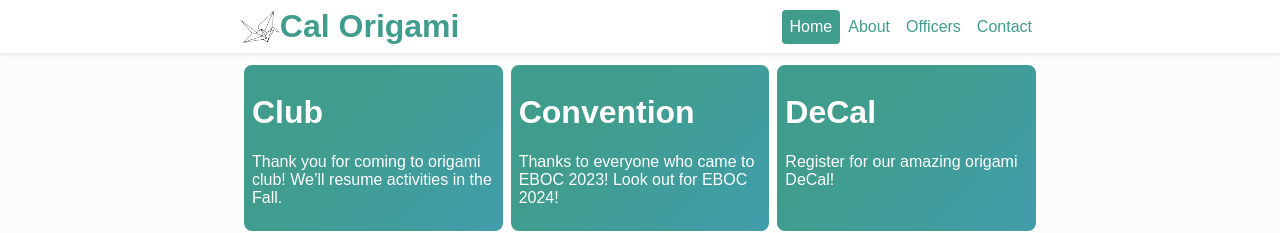
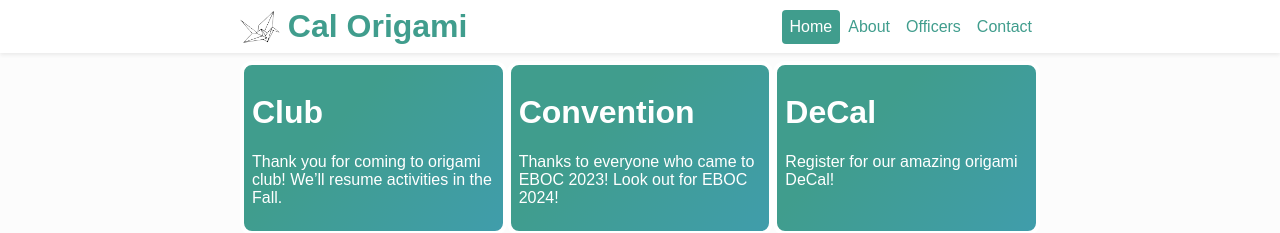
Before and after one commit to oojiang/calo-website, a Jekyll site: the page built from index.md, in a window 1280 px wide. Shown: the top 233 px of the page. Built offline with Jekyll 4.4.1, drawn with Linux system fonts in a browser that asks for light colours.

Commit message:
quick fix

```diff
--- a/assets/css/style.scss
+++ b/assets/css/style.scss
@@ -5,6 +5,7 @@ $text-color: black;
 $text-color-1: white;
 $background-color: #fcfcfc;
 $accent-color: rgb(64,157,141); //#409d8d
+$accent-color-1: #ffe1b4;
 $gradient-color: rgb(64, 157, 171);
 $navbar-background-color: white;
 
@@ -60,9 +61,11 @@ header {
 
   .site-title{
     display: block;
-    font-size: 2em;
-    font-weight: bold;  }
+    font-size: 2rem;
+    font-weight: bold;
     text-align: center;
+    margin: 0 0.5rem;
+  }
 
   .nav-item {
     text-align: center;
```
